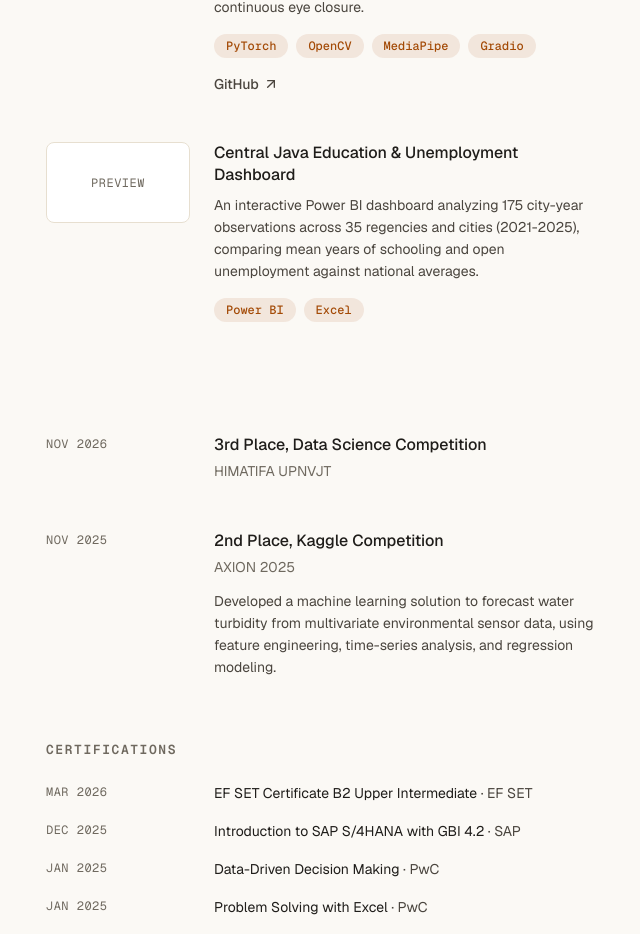
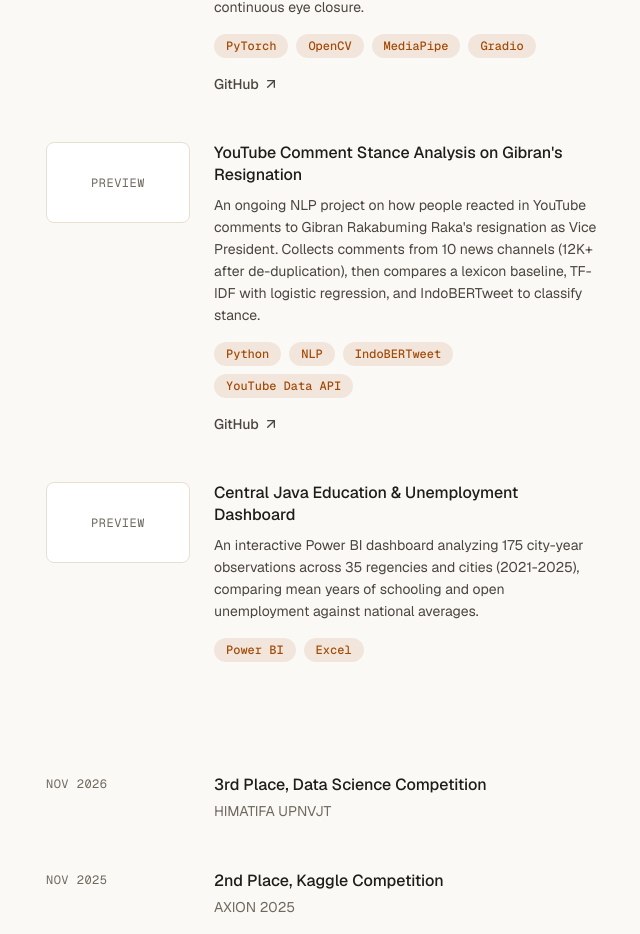
Before and after one commit to fuhrerhn/personal-website, a Next.js app: page / in a window 1280 px wide. Shown: the part 2896-3830 px from the top of the page, without its empty margins (586-1226 px from the left). Built offline with nearby package versions, Linux system fonts and the light colour scheme.

Commit message:
feat(data): add featured flag and Sentimen project

```diff
--- a/data/projects.ts
+++ b/data/projects.ts
@@ -1,5 +1,6 @@
 import type { Project } from "./types";
 
+// `featured` projects show on the home page; every project appears in /archive.
 // Screenshots (`image`) and PadiCare's live demo (`links.demo`) are still to be added.
 export const projects: Project[] = [
   {
@@ -10,6 +11,7 @@ export const projects: Project[] = [
       "Built a 3-layer (bronze, silver, gold) ETL pipeline in Python and PostgreSQL for 99K orders, with 10 data-quality audit reports and 4 delivery and customer-satisfaction KPIs. A 3-page Tableau dashboard is in progress.",
     tags: ["PostgreSQL", "Python", "Tableau"],
     links: { github: "https://github.com/fuhrerhn/olist-dashboard" },
+    featured: true,
   },
   {
     id: "padicare-ai",
@@ -19,6 +21,7 @@ export const projects: Project[] = [
       "A 10-class rice disease classifier using EfficientNet-B0 transfer learning, reaching 93.66% test accuracy and 93.57% macro F1. Deployed as a bilingual Streamlit app with top-3 predictions and agronomic recommendations.",
     tags: ["PyTorch", "EfficientNet-B0", "Streamlit"],
     links: { github: "https://github.com/fuhrerhn/padicare-streamlit" },
+    featured: true,
   },
   {
     id: "drowseguard",
@@ -28,6 +31,17 @@ export const projects: Project[] = [
       "Group project. A CNN trained on the MRL Eye Dataset, with MediaPipe Face Mesh and OpenCV for eye detection. Triggers a visual and audio alert after 2 seconds of continuous eye closure.",
     tags: ["PyTorch", "OpenCV", "MediaPipe", "Gradio"],
     links: { github: "https://github.com/fuhrerhn/drowsiness-detection" },
+    featured: true,
+  },
+  {
+    id: "sentimen-gibran-mundur",
+    title: "YouTube Comment Stance Analysis on Gibran's Resignation",
+    year: 2026,
+    summary:
+      "An ongoing NLP project on how people reacted in YouTube comments to Gibran Rakabuming Raka's resignation as Vice President. Collects comments from 10 news channels (12K+ after de-duplication), then compares a lexicon baseline, TF-IDF with logistic regression, and IndoBERTweet to classify stance.",
+    tags: ["Python", "NLP", "IndoBERTweet", "YouTube Data API"],
+    links: { github: "https://github.com/fuhrerhn/sentimen-gibran-mundur" },
+    featured: false,
   },
   {
     id: "central-java-dashboard",
@@ -37,5 +51,6 @@ export const projects: Project[] = [
       "An interactive Power BI dashboard analyzing 175 city-year observations across 35 regencies and cities (2021-2025), comparing mean years of schooling and open unemployment against national averages.",
     tags: ["Power BI", "Excel"],
     links: {},
+    featured: false,
   },
 ];
--- a/data/types.ts
+++ b/data/types.ts
@@ -17,6 +17,8 @@ export type Project = {
   summary: string;
   tags: string[];
   links: { github?: string; demo?: string };
+  /** Featured projects show on the home page; all projects appear in /archive. */
+  featured: boolean;
   /** Path under /public. A placeholder shows until a screenshot exists. */
   image?: string;
 };
```
